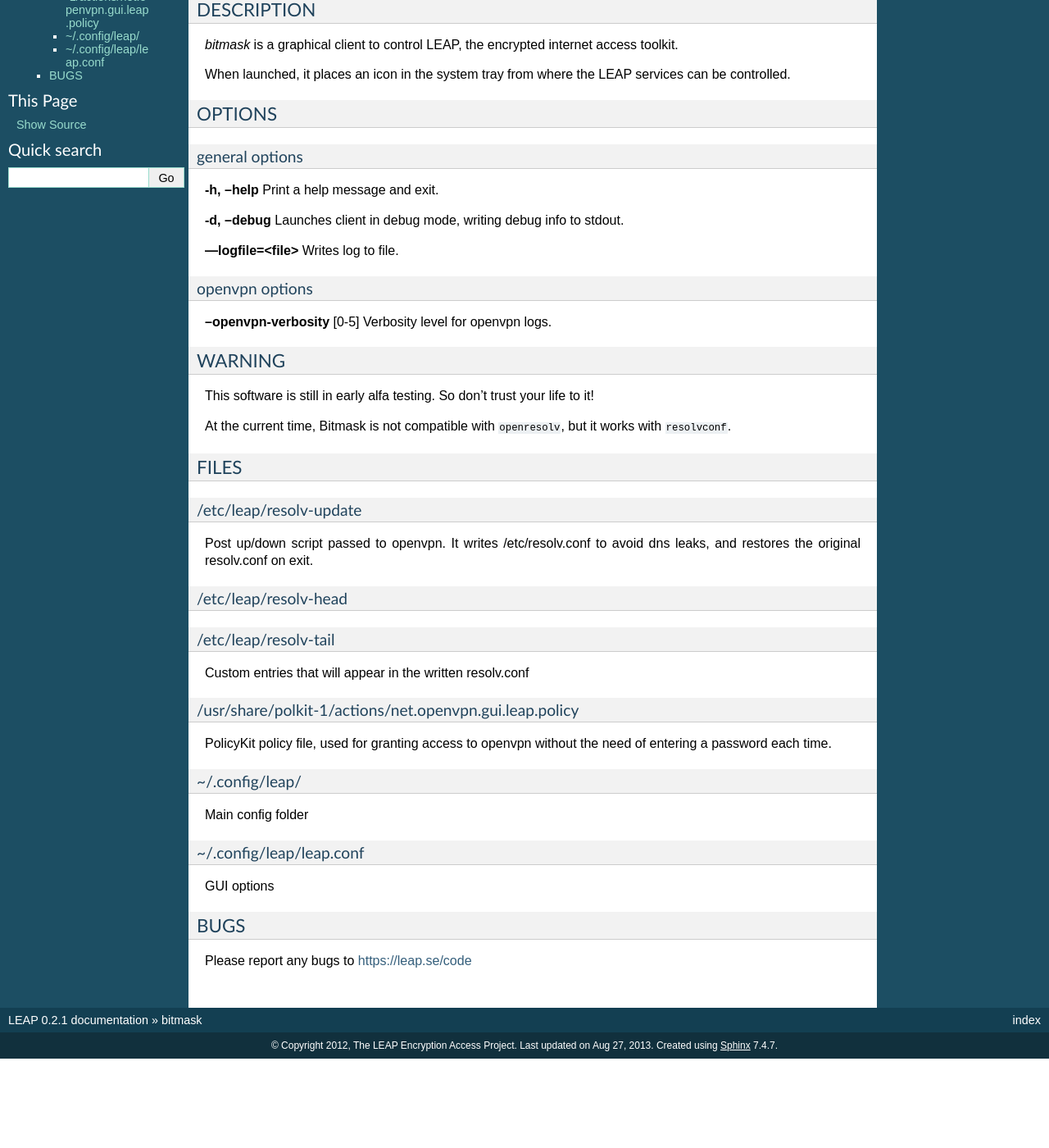
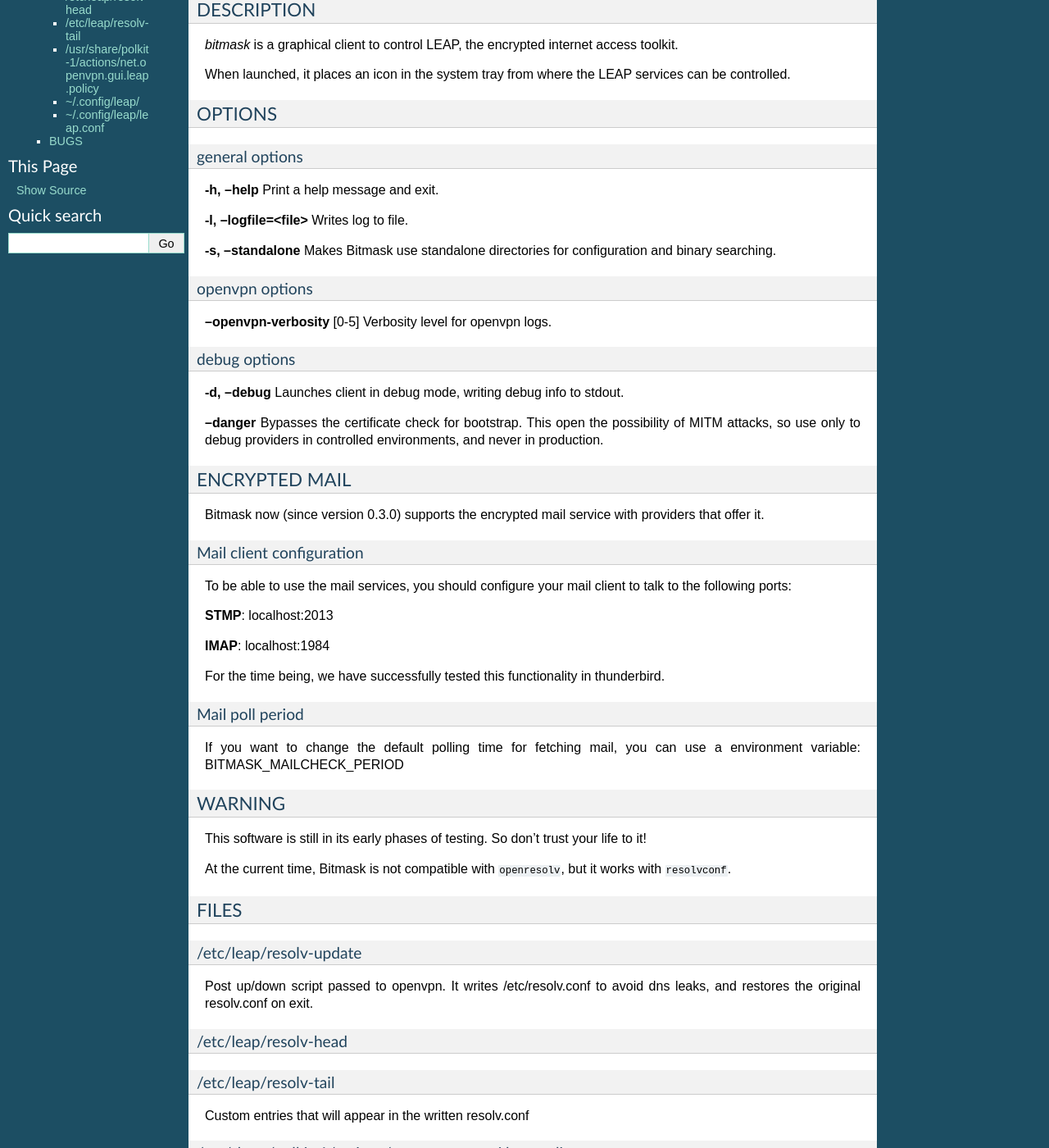
Before and after one commit to leapcode/bitmask_client, a Sphinx documentation site: the page built from docs/man/bitmask.1.rst, in a window 1280 px wide and 1400 px high, scrolled down 390 px. Shown: the whole window at 82% size. Built offline with Sphinx 7.4.7, drawn with Linux system fonts in a browser that asks for light colours; before the commit the page ends 1681 px from its top, so only the background shows below that; some of the changed text lies outside the part shown.

Commit message:
update manpage

```diff
--- a/docs/man/bitmask.1.rst
+++ b/docs/man/bitmask.1.rst
@@ -7,9 +7,9 @@
 ------------------------------------------------------------------------
 
 :Author: LEAP Encryption Access Project https://leap.se
-:Date:   2013-01-30
+:Date:   2013-08-23
 :Copyright: GPLv3+
-:Version: 0.2
+:Version: 0.3.1
 :Manual section: 1
 :Manual group: General Commands Manual
 
@@ -34,20 +34,49 @@
 
 **-h, --help**                  Print a help message and exit.
 
-**-d, --debug**                 Launches client in debug mode, writing debug info to stdout.
+**-l, --logfile=<file>**        Writes log to file.
 
-**---logfile=<file>**           Writes log to file.
+**-s, --standalone**          Makes Bitmask use standalone directories for configuration and binary searching.
+
 
 openvpn options
 ---------------
 
-**--openvpn-verbosity** [0-5]       Verbosity level for openvpn logs.
+**--openvpn-verbosity** [0-5]   Verbosity level for openvpn logs.
 
+debug options
+-------------
+**-d, --debug**                 Launches client in debug mode, writing debug info to stdout.
+
+**--danger**                    Bypasses the certificate check for bootstrap. This open the possibility of MITM attacks, so use only to debug providers in controlled environments, and never in production.
+
+ENCRYPTED MAIL
+==============
+
+Bitmask now (since version 0.3.0) supports the encrypted mail service with providers that offer it.
+
+Mail client configuration
+-------------------------
+
+To be able to use the mail services, you should configure your mail client to
+talk to the following ports:
+
+**STMP**:                       localhost:2013
+
+**IMAP**:                       localhost:1984
+
+For the time being, we have successfully tested this functionality in thunderbird.
+
+Mail poll period
+----------------
+
+If you want to change the default polling time for fetching mail, you can use
+a environment variable: BITMASK_MAILCHECK_PERIOD
 
 WARNING
 =======
 
-This software is still in early alfa testing. So don't trust your life to it!
+This software is still in its early phases of testing. So don't trust your life to it!
 
 At the current time, Bitmask is not compatible with ``openresolv``, but it works with ``resolvconf``.
 
```
